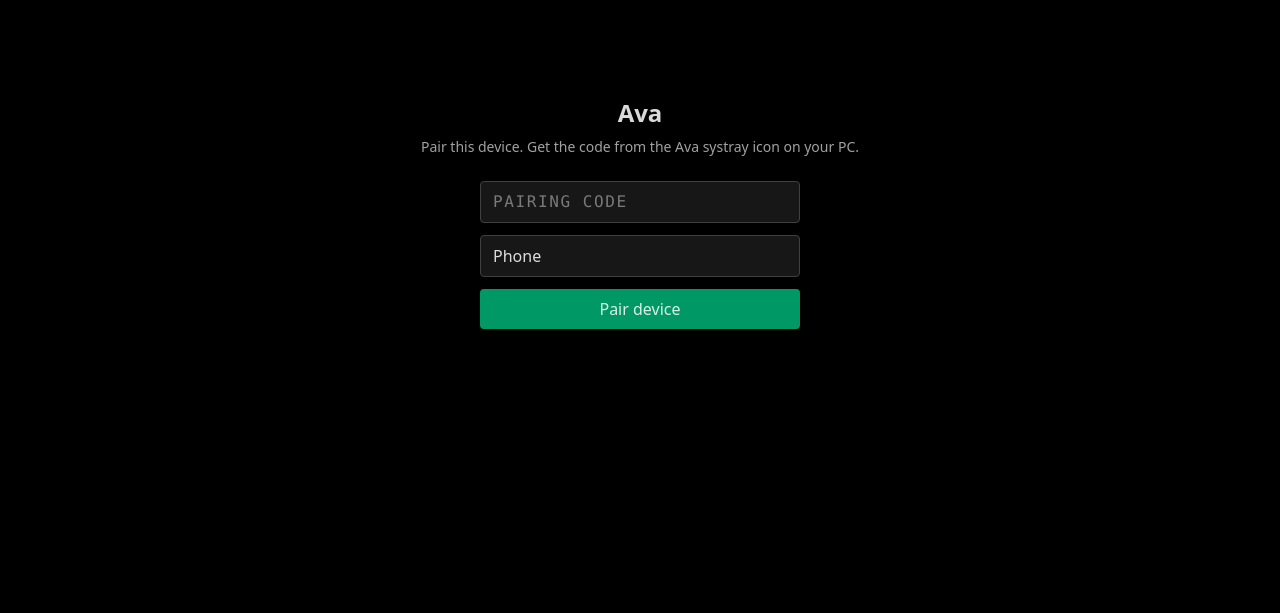
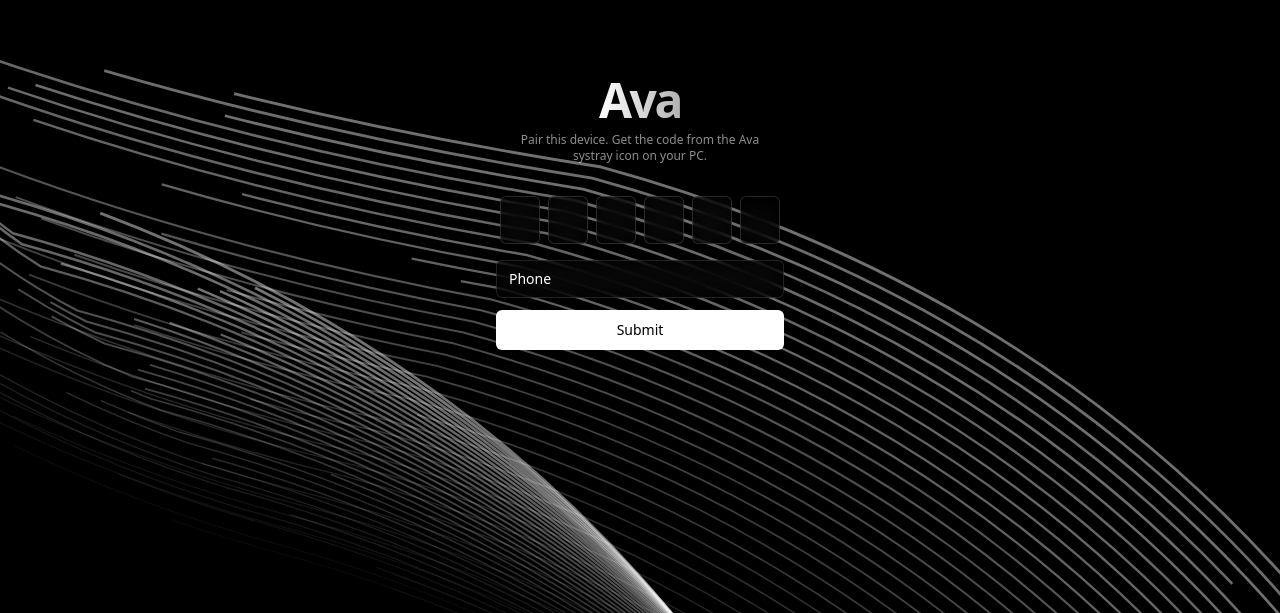
Before and after one commit to NikoloziGagua/AVA, a React (Vite) app in the folder web/: page / in a window 1280 px wide. Shown: the part 187-800 px from the top of the page. Built offline with nearby package versions, Linux system fonts and the light colour scheme.

Commit message:
feat(auth): reskin PairingScreen — paths bg, 6-char input, paste-paste, alert + shake on bad code

```diff
--- a/web/src/auth/PairingScreen.tsx
+++ b/web/src/auth/PairingScreen.tsx
@@ -1,62 +1,120 @@
-// web/src/auth/PairingScreen.tsx
 import { useState } from "react";
+import { motion } from "motion/react";
 import { api } from "../api.js";
 import { setToken } from "./tokens.js";
+import { Alert, AlertDescription } from "../components/ui/alert.js";
+import { PathsBackground } from "../components/ava/PathsBackground.js";
+
+const LEN = 6;
 
 export function PairingScreen({ onPaired }: { onPaired: () => void }) {
-  const [code, setCode] = useState("");
+  const [chars, setChars] = useState<string[]>(Array(LEN).fill(""));
   const [label, setLabel] = useState(navigator.userAgent.includes("iPhone") ? "iPhone" : "Phone");
   const [error, setError] = useState<string | null>(null);
   const [busy, setBusy] = useState(false);
+  const [shakeKey, setShakeKey] = useState(0);
 
-  async function submit(e: React.FormEvent) {
-    e.preventDefault();
+  function setChar(i: number, ch: string) {
+    const filtered = ch.replace(/[^A-Za-z0-9]/g, "").slice(-1).toUpperCase();
+    const next = chars.slice();
+    next[i] = filtered;
+    setChars(next);
+    if (filtered && i < LEN - 1) {
+      (document.getElementById(`pair-${i + 1}`) as HTMLInputElement | null)?.focus();
+    }
+  }
+
+  async function submit() {
+    const code = chars.join("");
+    if (code.length !== LEN) {
+      setError("invalid or expired code");
+      setShakeKey((k) => k + 1);
+      return;
+    }
     setBusy(true);
     setError(null);
     try {
-      const r = await api.pair(code.trim().toUpperCase(), label.trim());
+      const r = await api.pair(code, label.trim() || "Phone");
       setToken(r.token);
       onPaired();
-    } catch (e) {
-      setError(e instanceof Error ? e.message : "failed");
+    } catch {
+      setError("invalid or expired code");
+      setShakeKey((k) => k + 1);
     } finally {
       setBusy(false);
     }
   }
 
   return (
-    <div className="flex flex-col items-center justify-center h-full p-6">
-      <h1 className="text-2xl font-semibold mb-2">Ava</h1>
-      <p className="text-neutral-400 text-sm mb-6">
+    <div className="relative w-full h-full overflow-hidden bg-black">
+      <PathsBackground opacity={1} />
+      <div className="relative z-10 flex flex-col items-center justify-center h-full p-6 text-white">
+        <h1 className="text-5xl font-bold tracking-tighter mb-2 bg-clip-text text-transparent bg-gradient-to-r from-white to-white/70">
+          Ava
+        </h1>
+        <p className="text-white/55 text-xs mb-8 text-center max-w-[260px]">
           Pair this device. Get the code from the Ava systray icon on your PC.
         </p>
-      <form onSubmit={submit} className="w-full max-w-xs space-y-3">
+        <motion.div
+          key={shakeKey}
+          animate={shakeKey > 0 ? { x: [0, -10, 10, -8, 0] } : { x: 0 }}
+          transition={{ duration: 0.25 }}
+          className="flex gap-2 mb-4"
+        >
+          {chars.map((c, i) => (
             <input
+              key={i}
+              id={`pair-${i}`}
+              value={c}
+              onChange={(e) => setChar(i, e.target.value)}
+              onKeyDown={(e) => {
+                if (e.key === "Backspace" && !c && i > 0) {
+                  (document.getElementById(`pair-${i - 1}`) as HTMLInputElement | null)?.focus();
+                }
+                if (e.key === "Enter") submit();
+              }}
+              onPaste={(e) => {
+                const pasted = e.clipboardData.getData("text").replace(/[^A-Za-z0-9]/g, "").toUpperCase().slice(0, LEN);
+                if (pasted.length > 1) {
+                  e.preventDefault();
+                  const next = Array(LEN).fill("");
+                  for (let k = 0; k < pasted.length; k++) next[k] = pasted[k];
+                  setChars(next);
+                  const focusIdx = Math.min(pasted.length, LEN - 1);
+                  (document.getElementById(`pair-${focusIdx}`) as HTMLInputElement | null)?.focus();
+                }
+              }}
+              maxLength={1}
               inputMode="text"
               autoCapitalize="characters"
-          placeholder="Pairing code"
-          className="w-full bg-neutral-900 border border-neutral-700 rounded px-3 py-2 tracking-widest font-mono uppercase"
-          value={code}
-          onChange={(e) => setCode(e.target.value)}
-          maxLength={6}
-          required
+              className={
+                "w-10 h-12 text-center text-lg font-mono bg-black/60 backdrop-blur-md rounded-md outline-none focus:border-white/50 transition-colors " +
+                (error ? "border border-red-500" : "border border-white/15")
+              }
             />
+          ))}
+        </motion.div>
+        {error && (
+          <div className="w-72 mb-3">
+            <Alert variant="destructive">
+              <AlertDescription>{error}</AlertDescription>
+            </Alert>
+          </div>
+        )}
         <input
-          placeholder="Device label (e.g. iPhone)"
-          className="w-full bg-neutral-900 border border-neutral-700 rounded px-3 py-2"
           value={label}
           onChange={(e) => setLabel(e.target.value)}
-          required
+          placeholder="Device label"
+          className="w-72 bg-black/60 backdrop-blur-md border border-white/12 rounded-md px-3 py-2 text-sm mb-3 placeholder:text-white/35"
         />
-        {error && <div className="text-red-400 text-sm">{error}</div>}
         <button
-          type="submit"
+          onClick={submit}
           disabled={busy}
-          className="w-full bg-emerald-600 hover:bg-emerald-500 disabled:bg-neutral-700 rounded py-2 font-medium"
+          className="w-72 bg-white text-black rounded-md py-2.5 text-sm font-medium disabled:opacity-50"
         >
-          {busy ? "Pairing…" : "Pair device"}
+          {busy ? "Pairing…" : "Submit"}
         </button>
-      </form>
+      </div>
     </div>
   );
 }
```
Also changed, not shown: 1 other file (tests, documents, lock files or other folders). Lines whose indentation alone changed are shown as unchanged.
